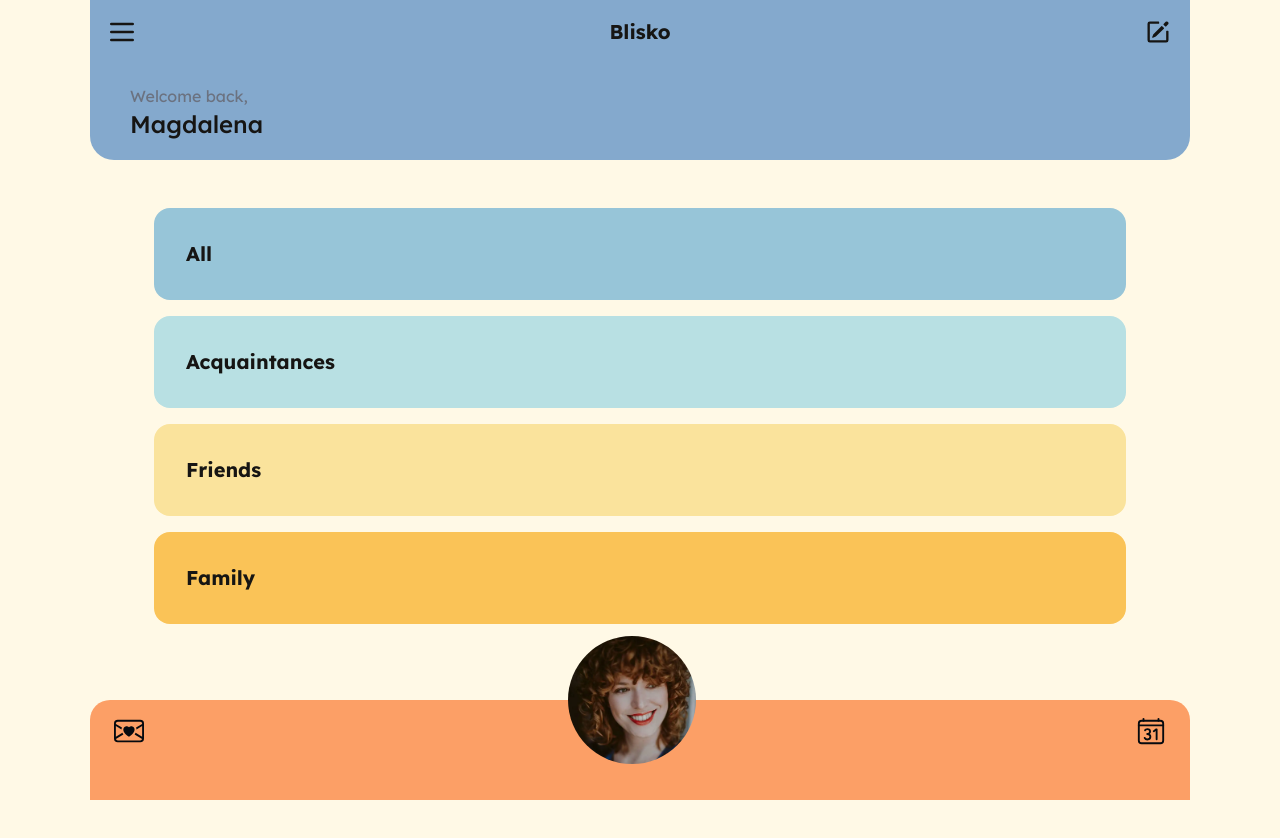
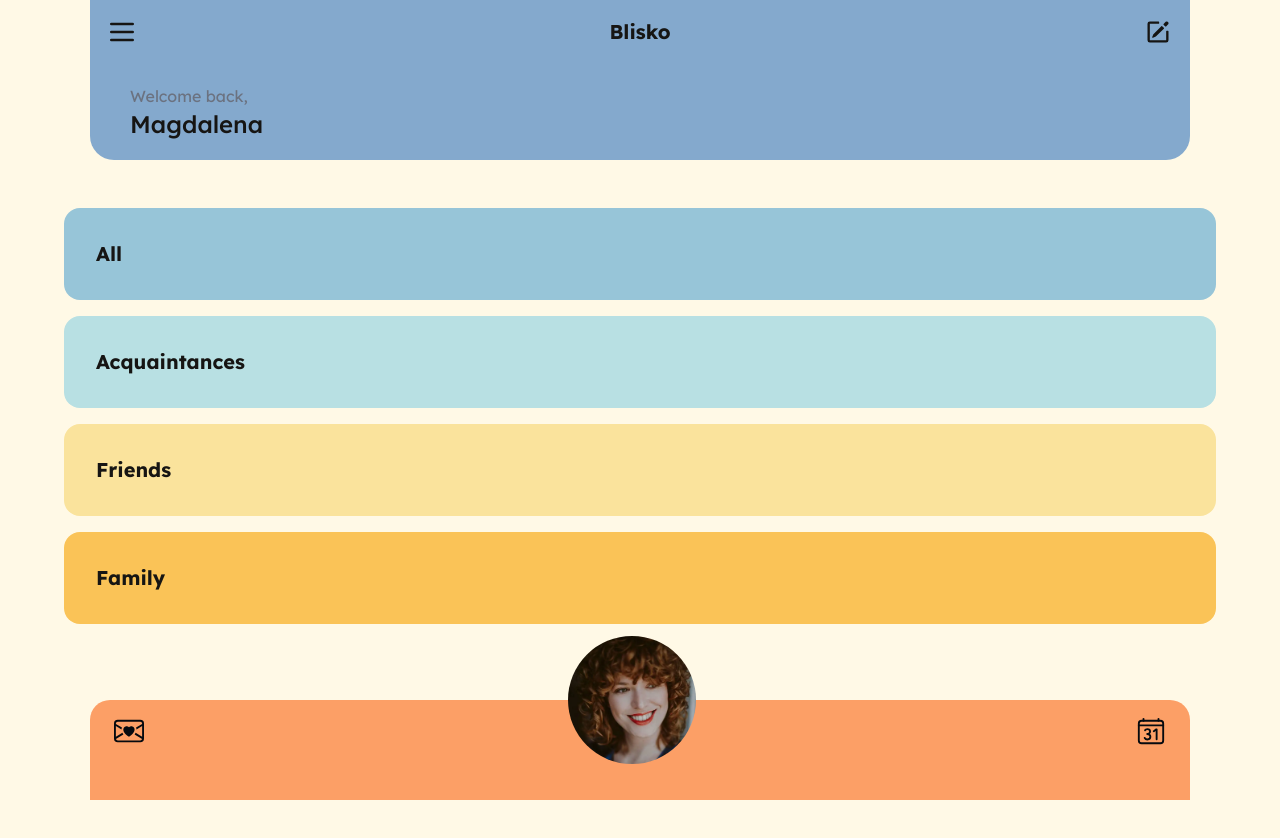
Before and after one commit to magdalena-karpinska/blisko-app, a Next.js app: page / in a window 1280 px wide. Shown: the top 838 px of the page. Built offline with nearby package versions, Linux system fonts and the light colour scheme.

Commit message:
Updates container component to be scrollable

```diff
--- a/src/app/ui/container.tsx
+++ b/src/app/ui/container.tsx
@@ -2,8 +2,8 @@ export function Container({
   children,
 }: Readonly<{ children: React.ReactNode }>) {
   return (
-    <div className="max-w-[1100px] w-full mx-auto px-4 md:px-8 lg:px-16 flex flex-col flex-1 pb-20">
-      <main className="w-full flex flex-col items-center space-y-4 my-8">
+    <div className="flex-grow overflow-y-auto">
+      <main className="w-full flex flex-col items-center space-y-4 my-8 pb-16 px-4 md:px-8 lg:px-16">
         {children}
       </main>
     </div>
```
